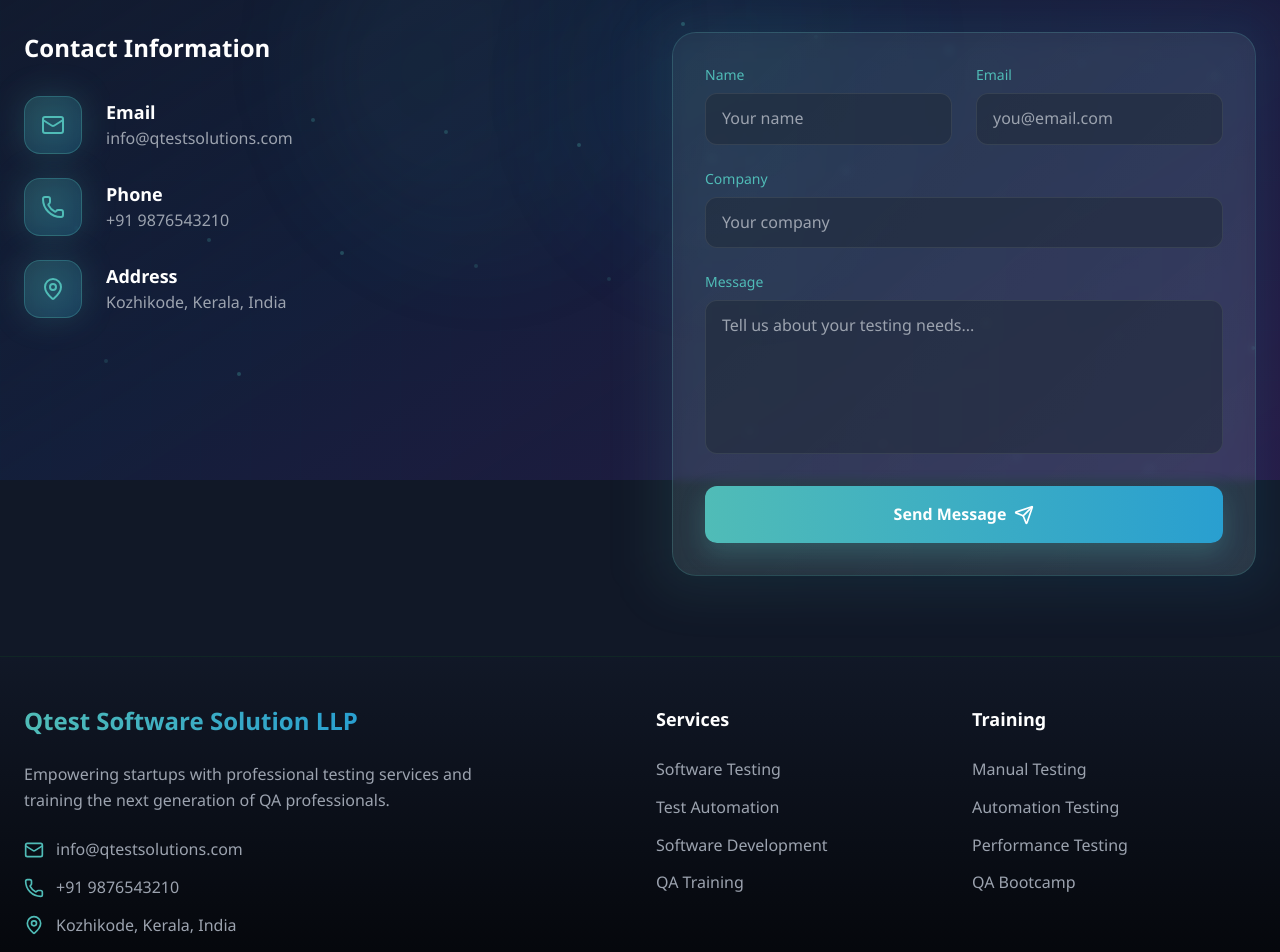
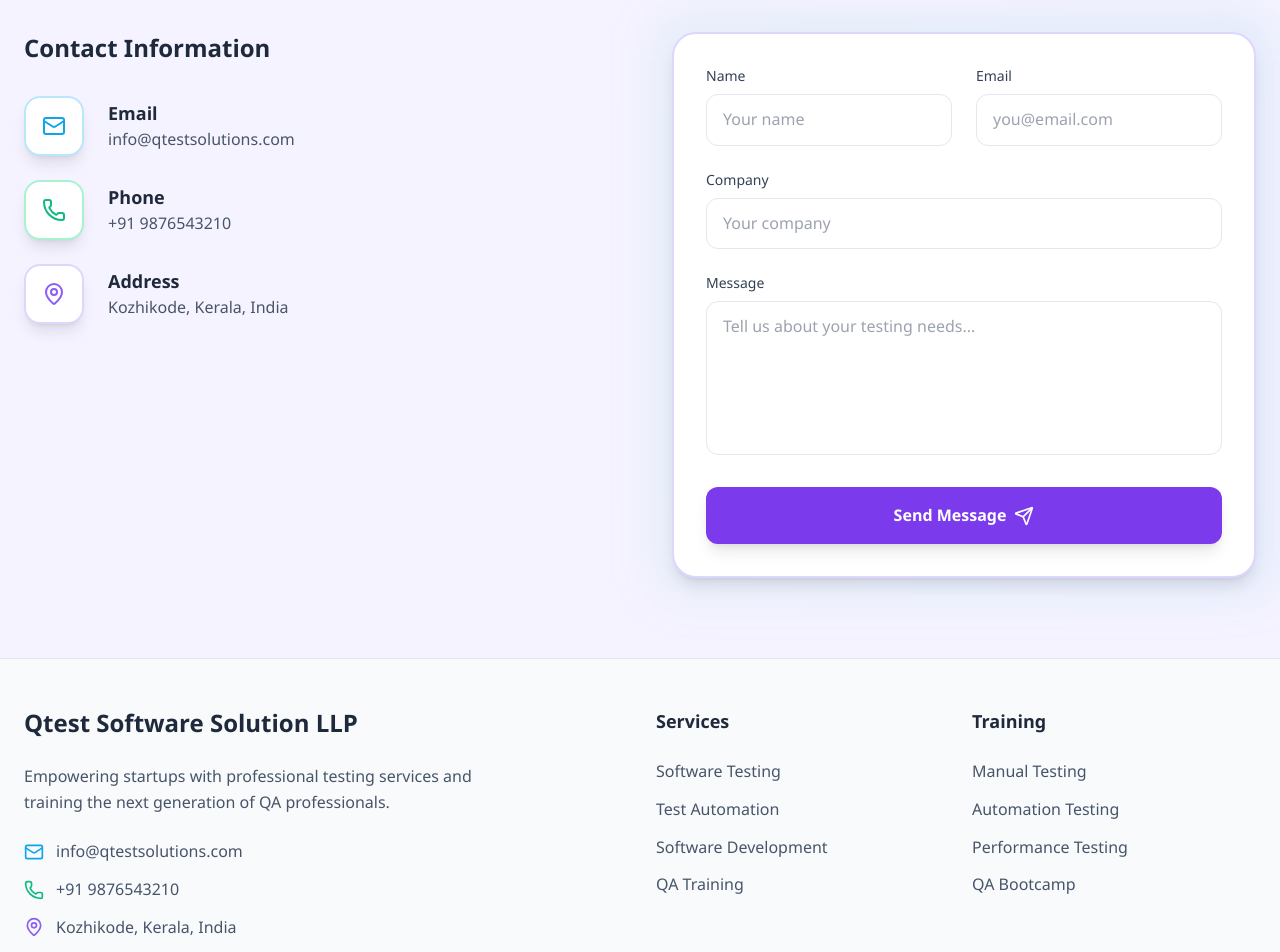
Before and after one commit to Qtest-Solutions/admin, a Next.js app: page /contact in a window 1280 px wide. Shown: the part 320-1272 px from the top of the page. Built offline with nearby package versions, Linux system fonts and the light colour scheme.

Commit message:
theme changing

```diff
--- a/app/globals.css
+++ b/app/globals.css
@@ -6,9 +6,9 @@
 body { line-height: 1.6; }
 
 /* Reuse custom utilities */
-.glass { background: rgba(255,255,255,0.1); backdrop-filter: blur(10px); border: 1px solid rgba(255,255,255,0.2); }
-.glow-teal { box-shadow: 0 0 20px rgba(80,188,183,0.3); }
-.glow-blue { box-shadow: 0 0 20px rgba(41,159,208,0.3); }
+.glass { background: rgba(255,255,255,0.9); backdrop-filter: blur(10px); border: 1px solid rgba(8,145,178,0.1); }
+.glow-teal { box-shadow: 0 0 20px rgba(8,145,178,0.2); }
+.glow-blue { box-shadow: 0 0 20px rgba(3,105,161,0.2); }
 
 @keyframes fade-in-up { from { opacity:0; transform: translateY(30px);} to {opacity:1; transform: translateY(0);} }
 .animate-fade-in-up { animation: fade-in-up 0.8s ease-out both; }
--- a/app/layout.tsx
+++ b/app/layout.tsx
@@ -32,7 +32,7 @@
 }) {
   return (
     <html lang="en">
-      <body className="min-h-screen bg-gray-900 font-sans overflow-x-hidden">
+      <body className="min-h-screen bg-white font-sans overflow-x-hidden">
         {children}
       </body>
     </html>
--- a/app/page.tsx
+++ b/app/page.tsx
@@ -10,11 +10,11 @@
 export default function HomePage() {
   return (
     <div className="relative min-h-screen">
-      <ClientBackground />
+      {/* <ClientBackground /> */}
       <Header />
       <Hero />
       <Services />
-      <Training />
+      {/* <Training /> */}
       <About />
       <Contact />
       <Footer />
--- a/components/Contact.tsx
+++ b/components/Contact.tsx
@@ -11,17 +11,17 @@
     },
   ];
   return (
-    <section id="contact" className="py-20 relative cv-auto">
+    <section id="contact" className="py-20 relative cv-auto bg-violet-50">
       <div className="container mx-auto px-6">
         <div className="text-center mb-16">
           <h2
-            className="text-4xl md:text-5xl font-bold mb-6 bg-gradient-to-r from-white to-cyan-200 bg-clip-text text-transparent animate-fade-in-up"
+            className="text-4xl md:text-5xl font-bold mb-6 text-violet-600 animate-fade-in-up"
             style={{ animationDelay: "0.2s" }}
           >
             Get In Touch
           </h2>
           <p
-            className="text-xl text-gray-300 max-w-3xl mx-auto animate-fade-in-up"
+            className="text-xl text-slate-600 max-w-3xl mx-auto animate-fade-in-up"
             style={{ animationDelay: "0.4s" }}
           >
             Ready to transform your testing process? Let's discuss how we can
@@ -30,7 +30,7 @@
         </div>
         <div className="grid grid-cols-1 lg:grid-cols-2 gap-16">
           <div>
-            <h3 className="text-2xl font-bold text-white mb-8">
+            <h3 className="text-2xl font-bold text-slate-800 mb-8">
               Contact Information
             </h3>
             <div className="space-y-6">
@@ -38,105 +38,80 @@
                 <div key={idx} className="flex items-center group">
                   <div className="relative mr-6">
                     <div
-                      className="backdrop-blur-sm border rounded-2xl p-4 transition-all duration-300"
-                      style={{
-                        background:
-                          "linear-gradient(to bottom right, rgba(80,188,183,0.2), rgba(41,159,208,0.2))",
-                        borderColor: "rgba(80,188,183,0.3)",
-                      }}
+                      className={`bg-white shadow-lg border-2 rounded-2xl p-4 transition-all duration-300 ${
+                        idx === 0
+                          ? "border-sky-200 text-sky-500"
+                          : idx === 1
+                          ? "border-emerald-200 text-emerald-500"
+                          : "border-violet-200 text-violet-500"
+                      }`}
                     >
-                      <info.icon
-                        className="w-6 h-6"
-                        style={{ color: "#50bcb7" }}
-                      />
+                      <info.icon className="w-6 h-6" />
                     </div>
-                    <div
-                      className="absolute inset-0 blur-lg rounded-2xl -z-10"
-                      style={{ backgroundColor: "rgba(80,188,183,0.2)" }}
-                    />
                   </div>
                   <div>
-                    <h4 className="text-lg font-semibold text-white">
+                    <h4 className="text-lg font-semibold text-slate-800">
                       {info.title}
                     </h4>
-                    <p className="text-gray-400">{info.info}</p>
+                    <p className="text-slate-600">{info.info}</p>
                   </div>
                 </div>
               ))}
             </div>
           </div>
           <div className="relative">
-            <div
-              className="bg-gradient-to-br from-white/5 to-white/10 backdrop-blur-sm border rounded-3xl p-8 transition-all duration-300"
-              style={{ borderColor: "rgba(80,188,183,0.2)" }}
-            >
+            <div className="bg-white shadow-lg border-2 border-violet-200 rounded-3xl p-8 transition-all duration-300">
               <form className="space-y-6" method="post" action="/api/contact">
                 <div className="grid grid-cols-1 md:grid-cols-2 gap-6">
                   <div>
-                    <label
-                      className="block text-sm font-medium mb-2"
-                      style={{ color: "#50bcb7" }}
-                    >
+                    <label className="block text-sm font-medium mb-2 text-slate-700">
                       Name
                     </label>
                     <input
                       name="name"
-                      className="w-full px-4 py-3 bg-gray-800/50 border border-gray-600/50 rounded-xl text-white"
+                      className="w-full px-4 py-3 bg-white border border-slate-200 rounded-xl text-slate-800 focus:border-violet-400 focus:ring-2 focus:ring-violet-200 transition-colors"
                       placeholder="Your name"
                       required
                     />
                   </div>
                   <div>
-                    <label
-                      className="block text-sm font-medium mb-2"
-                      style={{ color: "#50bcb7" }}
-                    >
+                    <label className="block text-sm font-medium mb-2 text-slate-700">
                       Email
                     </label>
                     <input
                       type="email"
                       name="email"
-                      className="w-full px-4 py-3 bg-gray-800/50 border border-gray-600/50 rounded-xl text-white"
+                      className="w-full px-4 py-3 bg-white border border-slate-200 rounded-xl text-slate-800 focus:border-violet-400 focus:ring-2 focus:ring-violet-200 transition-colors"
                       placeholder="you@email.com"
                       required
                     />
                   </div>
                 </div>
                 <div>
-                  <label
-                    className="block text-sm font-medium mb-2"
-                    style={{ color: "#50bcb7" }}
-                  >
+                  <label className="block text-sm font-medium mb-2 text-slate-700">
                     Company
                   </label>
                   <input
                     name="company"
-                    className="w-full px-4 py-3 bg-gray-800/50 border border-gray-600/50 rounded-xl text-white"
+                    className="w-full px-4 py-3 bg-white border border-slate-200 rounded-xl text-slate-800 focus:border-violet-400 focus:ring-2 focus:ring-violet-200 transition-colors"
                     placeholder="Your company"
                   />
                 </div>
                 <div>
-                  <label
-                    className="block text-sm font-medium mb-2"
-                    style={{ color: "#50bcb7" }}
-                  >
+                  <label className="block text-sm font-medium mb-2 text-slate-700">
                     Message
                   </label>
                   <textarea
                     name="message"
                     rows={5}
-                    className="w-full px-4 py-3 bg-gray-800/50 border border-gray-600/50 rounded-xl text-white resize-none"
+                    className="w-full px-4 py-3 bg-white border border-slate-200 rounded-xl text-slate-800 focus:border-violet-400 focus:ring-2 focus:ring-violet-200 transition-colors resize-none"
                     placeholder="Tell us about your testing needs..."
                     required
                   />
                 </div>
                 <button
                   type="submit"
-                  className="w-full text-white font-semibold py-4 px-6 rounded-xl transition-all duration-300 transform hover:scale-105 shadow-lg"
-                  style={{
-                    background: "linear-gradient(to right, #50bcb7, #299fd0)",
-                    boxShadow: "0 10px 25px rgba(80,188,183,0.25)",
-                  }}
+                  className="w-full text-white font-semibold py-4 px-6 rounded-xl transition-all duration-300 transform hover:scale-105 shadow-lg bg-violet-600 hover:bg-violet-700"
                 >
                   Send Message
                   <Send className="inline-block ml-2 w-5 h-5" />
--- a/components/Footer.tsx
+++ b/components/Footer.tsx
@@ -2,60 +2,38 @@
 
 const Footer = () => {
   return (
-    <footer
-      className="bg-gradient-to-b from-gray-900 to-black border-t py-12"
-      style={{ borderColor: "rgba(80, 188, 183, 0.2)" }}
-    >
+    <footer className="bg-slate-50 border-t border-slate-200 py-12">
       <div className="container mx-auto px-6">
         <div className="grid grid-cols-1 md:grid-cols-4 gap-8">
           <div className="col-span-1 md:col-span-2">
             <div className="flex items-center space-x-0 mb-6">
-              {/* <a
-                href="#home"
-                aria-label="QTest Solutions Home"
-                className="relative focus:outline-none focus-visible:ring-2 focus-visible:ring-cyan-400 rounded"
-              >
-                <img
-                  src="/image.png"
-                  alt="QTest Solutions logo"
-                  width={100}
-                  height={50}
-                  loading="lazy"
-                  decoding="async"
-                  role="img"
-                />
-              </a> */}
-              <span
-                className="text-2xl font-bold bg-gradient-to-r bg-clip-text text-transparent"
-                style={{
-                  backgroundImage:
-                    "linear-gradient(to right, #50bcb7, #299fd0)",
-                }}
-              >
+              <span className="text-2xl font-bold text-slate-800">
                 Qtest Software Solution LLP
               </span>
             </div>
-            <p className="text-gray-400 mb-6 max-w-md leading-relaxed">
+            <p className="text-slate-600 mb-6 max-w-md leading-relaxed">
               Empowering startups with professional testing services and
               training the next generation of QA professionals.
             </p>
             <div className="space-y-3">
-              <div className="flex items-center text-gray-400">
-                <Mail className="w-5 h-5 mr-3" style={{ color: "#50bcb7" }} />
+              <div className="flex items-center text-slate-600 hover:text-sky-600 transition-colors duration-300 group">
+                <Mail className="w-5 h-5 mr-3 text-sky-500" />
                 info@qtestsolutions.com
               </div>
-              <div className="flex items-center text-gray-400">
-                <Phone className="w-5 h-5 mr-3" style={{ color: "#50bcb7" }} />
+              <div className="flex items-center text-slate-600 hover:text-emerald-600 transition-colors duration-300 group">
+                <Phone className="w-5 h-5 mr-3 text-emerald-500" />
                 +91 9876543210
               </div>
-              <div className="flex items-center text-gray-400">
-                <MapPin className="w-5 h-5 mr-3" style={{ color: "#50bcb7" }} />
+              <div className="flex items-center text-slate-600 hover:text-violet-600 transition-colors duration-300 group">
+                <MapPin className="w-5 h-5 mr-3 text-violet-500" />
                 Kozhikode, Kerala, India
               </div>
             </div>
           </div>
           <div>
-            <h3 className="text-lg font-semibold text-white mb-6">Services</h3>
+            <h3 className="text-lg font-semibold text-slate-800 mb-6">
+              Services
+            </h3>
             <ul className="space-y-3">
               {[
                 "Software Testing",
@@ -66,7 +44,7 @@
                 <li key={i}>
                   <a
                     href="#services"
-                    className="text-gray-400 transition-colors duration-300"
+                    className="text-slate-600 hover:text-sky-600 transition-colors duration-300"
                   >
                     {service}
                   </a>
@@ -75,7 +53,9 @@
             </ul>
           </div>
           <div>
-            <h3 className="text-lg font-semibold text-white mb-6">Training</h3>
+            <h3 className="text-lg font-semibold text-slate-800 mb-6">
+              Training
+            </h3>
             <ul className="space-y-3">
               {[
                 "Manual Testing",
@@ -86,7 +66,7 @@
                 <li key={i}>
                   <a
                     href="#"
-                    className="text-gray-400 transition-colors duration-300"
+                    className="text-slate-600 hover:text-emerald-600 transition-colors duration-300"
                   >
                     {item}
                   </a>
@@ -95,9 +75,9 @@
             </ul>
           </div>
         </div>
-        <div className="border-t border-gray-700 mt-12 pt-8">
+        <div className="border-t border-slate-200 mt-12 pt-8">
           <div className="flex flex-col md:flex-row justify-between items-center">
-            <p className="text-gray-400 text-sm">
+            <p className="text-slate-500 text-sm">
               © 2025 QTest Solutions. All rights reserved.
             </p>
             <div className="flex space-x-6 mt-4 md:mt-0">
@@ -106,7 +86,7 @@
                   <a
                     key={i}
                     href="#"
-                    className="text-gray-400 text-sm transition-colors duration-300"
+                    className="text-slate-500 hover:text-violet-600 text-sm transition-colors duration-300"
                   >
                     {item}
                   </a>
--- a/components/Hero.tsx
+++ b/components/Hero.tsx
@@ -1,100 +1,114 @@
-import { ArrowRight, Shield, Zap, Target } from "lucide-react";
+"use client";
+import { useState, useEffect } from "react";
+import { ArrowRight } from "lucide-react";
+import { motion } from "framer-motion";
 
-const Hero = () => {
+const banners = [
+  {
+    title: "Qtest Software",
+    highlight: "Solution LLP",
+    desc: "Empowering startups with professional software testing services and training the next generation of QA professionals.",
+    primary: "Start Your Journey",
+    secondary: "Learn More",
+    accent: "text-sky-400",
+    image: "https://picsum.photos/id/1015/1920/1080",
+  },
+  {
+    title: "Software Testing Solutions",
+    highlight: "Reliable & Scalable",
+    desc: "We provide end-to-end software testing solutions, including functional, performance, and automation testing, tailored to your business needs.",
+    primary: "Discover Solutions",
+    secondary: "How It Works",
+    accent: "text-emerald-400",
+    image: "https://picsum.photos/id/1016/1920/1080",
+  },
+  {
+    title: "CAE Application Testing",
+    highlight: "Precision Services",
+    desc: "Our CAE testing services ensure your engineering and simulation applications deliver accurate results, enhancing efficiency and reliability.",
+    primary: "Get a Demo",
+    secondary: "Learn More",
+    accent: "text-violet-400",
+    image: "https://picsum.photos/id/1018/1920/1080",
+  },
+];
+
+const HeroSlider = () => {
+  const [index, setIndex] = useState(0);
+
+  // Auto-slide every 6s
+  useEffect(() => {
+    const interval = setInterval(() => {
+      setIndex((prev) => (prev + 1) % banners.length);
+    }, 6000);
+    return () => clearInterval(interval);
+  }, []);
+
   return (
     <section
       id="home"
-      className="min-h-screen flex items-center justify-center relative mt-20"
+      className="relative h-screen w-full overflow-hidden font-gilroy"
     >
-      <div className="container mx-auto px-6 text-center relative z-10">
-        <div className="max-w-4xl mx-auto">
-          <h1
-            className="text-6xl md:text-7xl font-bold mb-6 bg-gradient-to-r from-white via-cyan-200 to-purple-300 bg-clip-text text-transparent leading-tight animate-fade-in-up"
-            style={{ animationDelay: "0.2s" }}
+      {/* Background images */}
+      <div className="absolute inset-0 w-full h-full">
+        {banners.map((banner, i) => (
+          <motion.img
+            key={i}
+            src={banner.image}
+            alt={banner.title}
+            initial={{ opacity: 0 }}
+            animate={{ opacity: i === index ? 1 : 0 }}
+            transition={{ duration: 1, ease: "easeInOut" }}
+            className="absolute inset-0 w-full h-full object-cover"
+          />
+        ))}
+        <div className="absolute inset-0 bg-black/50" />
+      </div>
+
+      {/* Banner Content */}
+      <div className="relative z-10 flex items-center justify-start w-[500px] h-full">
+        <div className="container mx-auto px-4">
+          <div className="max-w-2xl text-left rounded-3xl bg-white/20 backdrop-blur-xl border border-white/20 shadow-2xl p-6 md:p-8">
+            <h1 className="text-3xl md:text-4xl font-extrabold leading-tight text-white drop-shadow-lg">
+              {banners[index].title}
+              <span
+                className={`${banners[index].accent} block mt-1 text-2xl md:text-3xl`}
               >
-            Qtest Software
-            <br />
-            <span
-              className="bg-gradient-to-r bg-clip-text text-transparent animate-fade-in-up"
-              style={{
-                backgroundImage: "linear-gradient(to right, #50bcb7, #299fd0)",
-                animationDelay: "0.4s",
-              }}
-            >
-              Solution LLP
+                {banners[index].highlight}
               </span>
             </h1>
-          <p
-            className="text-xl md:text-2xl text-gray-300 mb-8 leading-relaxed max-w-3xl mx-auto animate-fade-in-up"
-            style={{ animationDelay: "0.6s" }}
-          >
-            Empowering startups with professional software testing services and
-            training the next generation of quality assurance professionals
+            <p className="mt-3 text-sm md:text-base text-slate-200 leading-relaxed">
+              {banners[index].desc}
             </p>
-          <div
-            className="flex flex-col sm:flex-row items-center justify-center space-y-4 sm:space-y-0 sm:space-x-6 mb-12 animate-fade-in-up"
-            style={{ animationDelay: "0.8s" }}
-          >
-            <button
-              className="group text-white px-8 py-4 rounded-full font-semibold transition-all duration-300 transform hover:scale-105 shadow-lg"
-              style={{
-                background: "linear-gradient(to right, #50bcb7, #299fd0)",
-                boxShadow: "0 10px 25px rgba(80, 188, 183, 0.25)",
-              }}
-            >
-              Start Your Journey
-              <ArrowRight className="inline-block ml-2 w-5 h-5 group-hover:translate-x-1 transition-transform duration-300" />
+            <div className="flex flex-col sm:flex-row items-center md:items-start justify-start gap-3 pt-4">
+              <button className="group text-white px-5 py-2.5 rounded-full font-semibold transition-all duration-300 transform hover:scale-105 shadow-lg bg-slate-800/90 hover:bg-slate-900 text-sm md:text-base">
+                {banners[index].primary}
+                <ArrowRight className="inline-block ml-2 w-4 h-4 group-hover:translate-x-1 transition-transform duration-300" />
               </button>
-            <button
-              className="border-2 px-8 py-4 rounded-full font-semibold transition-all duration-300 backdrop-blur-sm"
-              style={{
-                borderColor: "rgba(80, 188, 183, 0.5)",
-                color: "#50bcb7",
-              }}
-            >
-              Learn More
+              <button className="border-2 border-white/80 px-5 py-2.5 rounded-full font-semibold transition-all duration-300 text-white text-sm md:text-base hover:bg-white/10 hover:shadow-md">
+                {banners[index].secondary}
               </button>
             </div>
-          <div className="grid grid-cols-1 md:grid-cols-3 gap-8 mt-16">
-            {[
-              {
-                icon: Shield,
-                title: "99.9% Accuracy",
-                desc: "AI-powered precision testing",
-              },
-              {
-                icon: Zap,
-                title: "10x Faster",
-                desc: "Automated testing workflows",
-              },
-              {
-                icon: Target,
-                title: "Zero Defects",
-                desc: "Comprehensive quality assurance",
-              },
-            ].map((f, i) => (
-              <div
-                key={i}
-                className="bg-white/5 backdrop-blur-sm border rounded-2xl p-6 transition-all duration-300 group animate-fade-in-up"
-                style={{
-                  borderColor: "rgba(80, 188, 183, 0.2)",
-                  animationDelay: `${1 + i * 0.2}s`,
-                }}
-              >
-                <f.icon
-                  className="w-8 h-8 mb-4 mx-auto group-hover:scale-110 transition-transform duration-300"
-                  style={{ color: "#50bcb7" }}
-                />
-                <h3 className="text-lg font-semibold text-white mb-2">
-                  {f.title}
-                </h3>
-                <p className="text-gray-400">{f.desc}</p>
-              </div>
-            ))}
           </div>
         </div>
+      </div>
+
+      {/* Slider Controls */}
+      <div className="absolute bottom-6 left-1/2 transform -translate-x-1/2 flex space-x-2 z-20">
+        {banners.map((_, i) => (
+          <button
+            key={i}
+            onClick={() => setIndex(i)}
+            className={`w-3 h-3 rounded-full transition-all duration-300 ${
+              i === index
+                ? "bg-white scale-125"
+                : "bg-white/50 hover:bg-white/80"
+            }`}
+          ></button>
+        ))}
       </div>
     </section>
   );
 };
-export default Hero;
+
+export default HeroSlider;
--- a/package.json
+++ b/package.json
@@ -9,6 +9,7 @@
     "lint": "next lint"
   },
   "dependencies": {
+    "framer-motion": "^12.23.13",
     "lucide-react": "^0.542.0",
     "next": "^14.2.32",
     "react": "^18.3.1",
```
Also changed, not shown: components/About.tsx (+45 -23 lines), components/Header.tsx (+20 -15 lines), components/Services.tsx (+34 -17 lines), 1 other file (tests, documents, lock files or other folders). Lines whose indentation alone changed are shown as unchanged.
